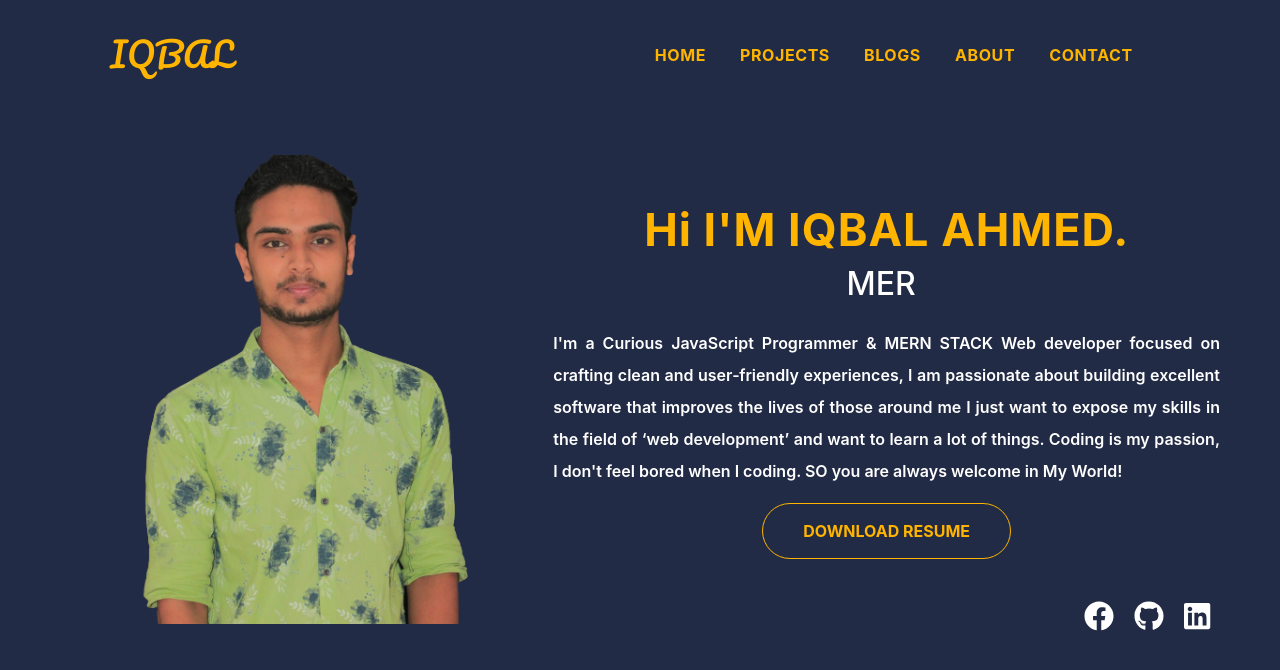
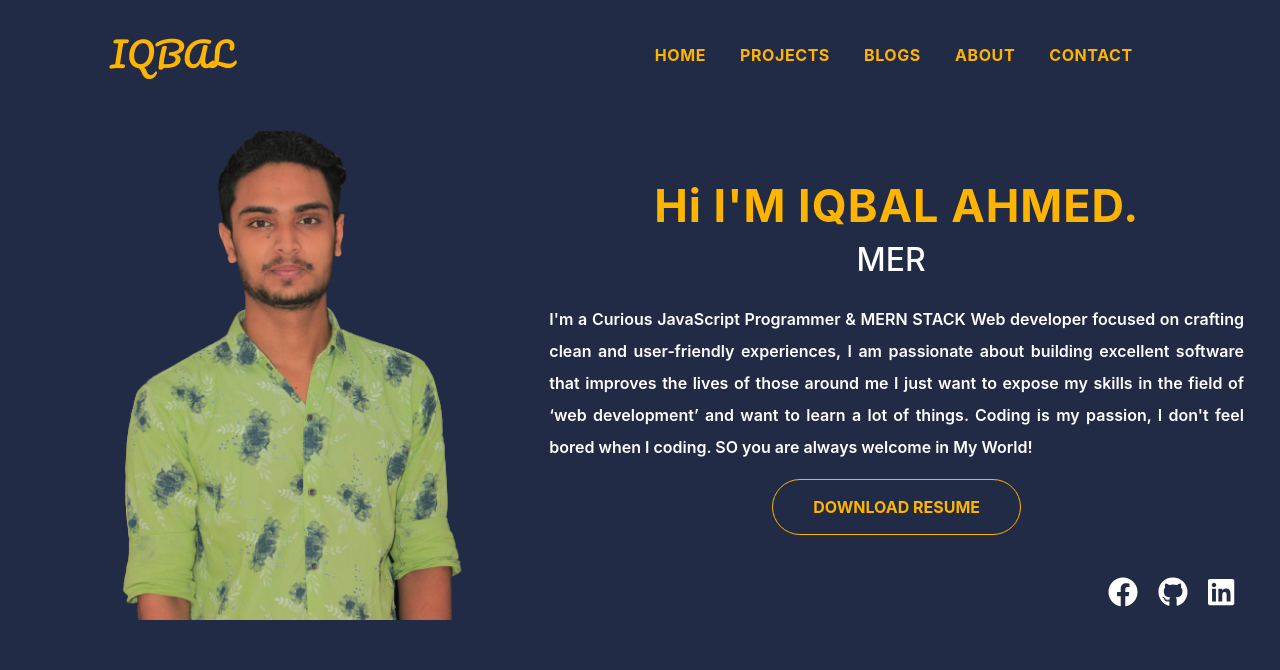
Before and after one commit to iqbal9865/PORTFOLIO, a React (Create React App) app: page / in a window 1280 px wide. Shown: the top 670 px of the page. Built offline with nearby package versions, Linux system fonts and the light colour scheme.

Commit message:
updating...

```diff
--- a/src/components/Home/Header.css
+++ b/src/components/Home/Header.css
@@ -21,12 +21,7 @@
     color: #222B45;
     border: 1px solid #222B45;
 }
-.image{
-    /* max-width:450px;
-    width: 100%;
-    height: auto */
 
-}
 .text{
     line-height: 2rem;
     text-align: justify!important;
--- a/src/components/Home/Header.js
+++ b/src/components/Home/Header.js
@@ -7,7 +7,7 @@ import { faFacebook,faGithub,faLinkedin } from '@fortawesome/free-brands-svg-ico
 
 const Header = () => {
     return (
-        <div className='row p-5 w-100 m-auto'>
+        <div className='row p-4 w-100 m-auto'>
             <div className='col-md-5 col-sm-12 image-section '>
                <img className='img-fluid image' src={iqbal1} alt=""/>
             </div>
```
